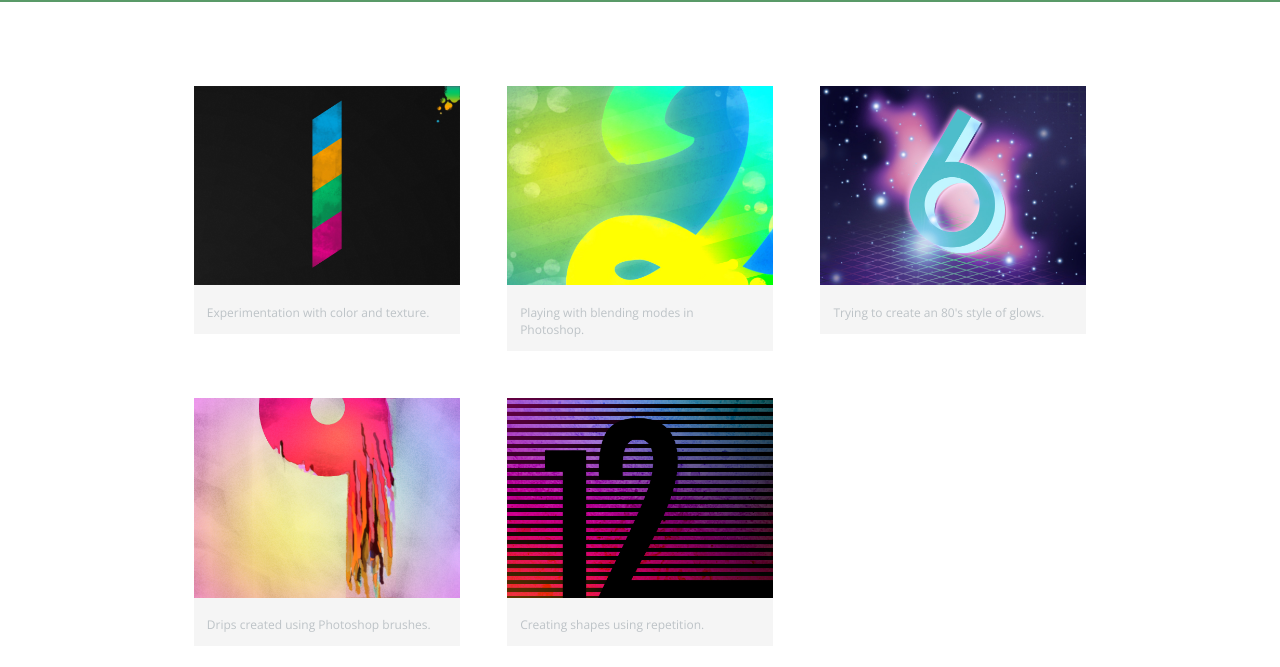
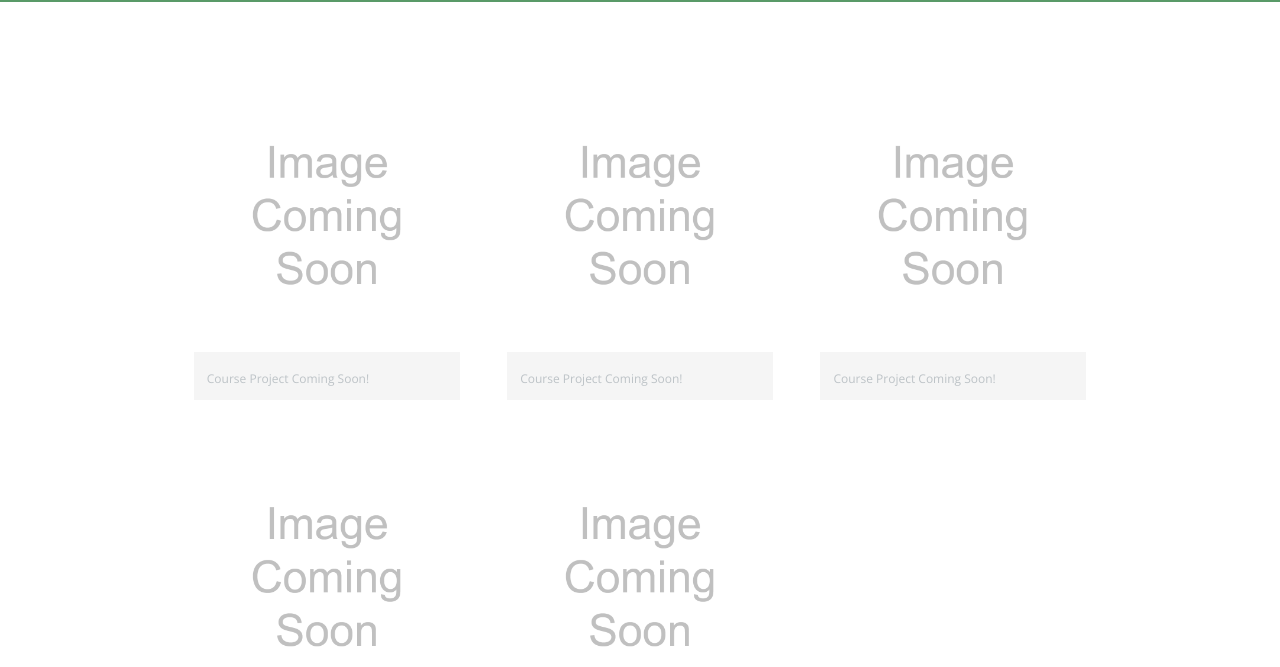
Before and after one commit to JuFerCa/JuFerCa.github.io, a plain HTML site: page index.html in a window 1280 px wide. Shown: the part 103-770 px from the top of the page. Drawn offline with nearby package versions, Linux system fonts and the light colour scheme.

Commit message:
Edit about and contact. Changed img holder in index

```diff
--- a/index.html
+++ b/index.html
@@ -27,33 +27,33 @@
       <section>
         <ul id="gallery">
           <li>
-            <a href="img/numbers-01.jpg">
-              <img src="img/numbers-01.jpg" alt="">
-              <p>Experimentation with color and texture.</p>
+            <a href="img/placeholderimg.png">
+              <img src="img/placeholderimg.png" alt="">
+              <p>Course Project Coming Soon!</p>
             </a>
           </li>
           <li>
-            <a href="img/numbers-02.jpg">
-              <img src="img/numbers-02.jpg" alt="">
-              <p>Playing with blending modes in Photoshop.</p>
+            <a href="img/placeholderimg.png">
+              <img src="img/placeholderimg.png" alt="">
+              <p>Course Project Coming Soon!</p>
             </a>
           </li>
           <li>
-            <a href="img/numbers-06.jpg">
-              <img src="img/numbers-06.jpg" alt="">
-              <p>Trying to create an 80's style of glows.</p>
+            <a href="img/placeholderimg.png">
+              <img src="img/placeholderimg.png" alt="">
+              <p>Course Project Coming Soon!</p>
             </a>
           </li>
           <li>
-            <a href="img/numbers-09.jpg">
-              <img src="img/numbers-09.jpg" alt="">
-              <p>Drips created using Photoshop brushes.</p>
+            <a href="img/placeholderimg.png">
+              <img src="img/placeholderimg.png" alt="">
+              <p>Course Project Coming Soon!</p>
             </a>
           </li>
           <li>
-            <a href="img/numbers-12.jpg">
-              <img src="img/numbers-12.jpg" alt="">
-              <p>Creating shapes using repetition.</p>
+            <a href="img/placeholderimg.png">
+              <img src="img/placeholderimg.png" alt="">
+              <p>Course Project Coming Soon!</p>
             </a>
           </li>
         </ul>
```
Also changed, not shown: about.html (+1 -1 lines), contact.html (+2 -3 lines), img/numbers-01.jpg (deleted), img/numbers-02.jpg (deleted), img/numbers-06.jpg (deleted), img/numbers-09.jpg (deleted), img/numbers-12.jpg (deleted), img/placeholderimg.png (added), 1 other file.
